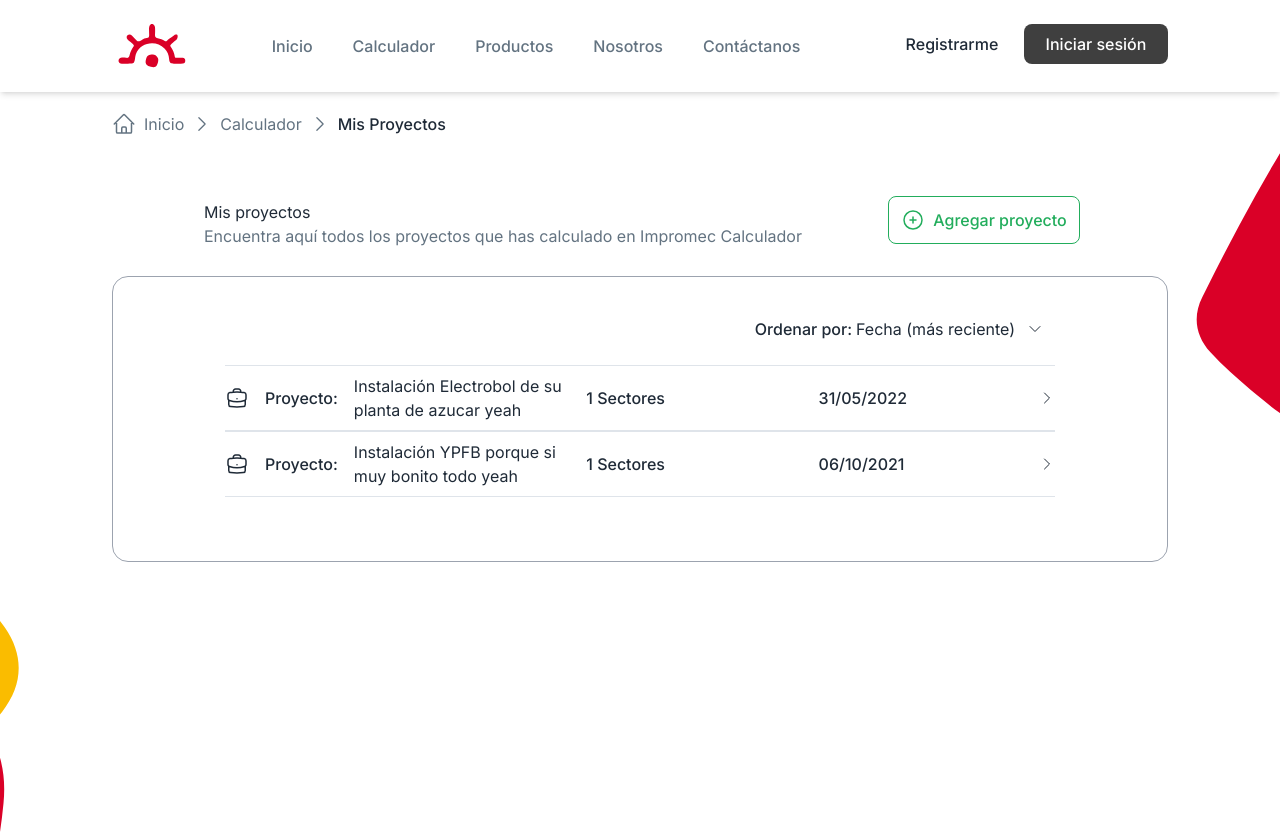
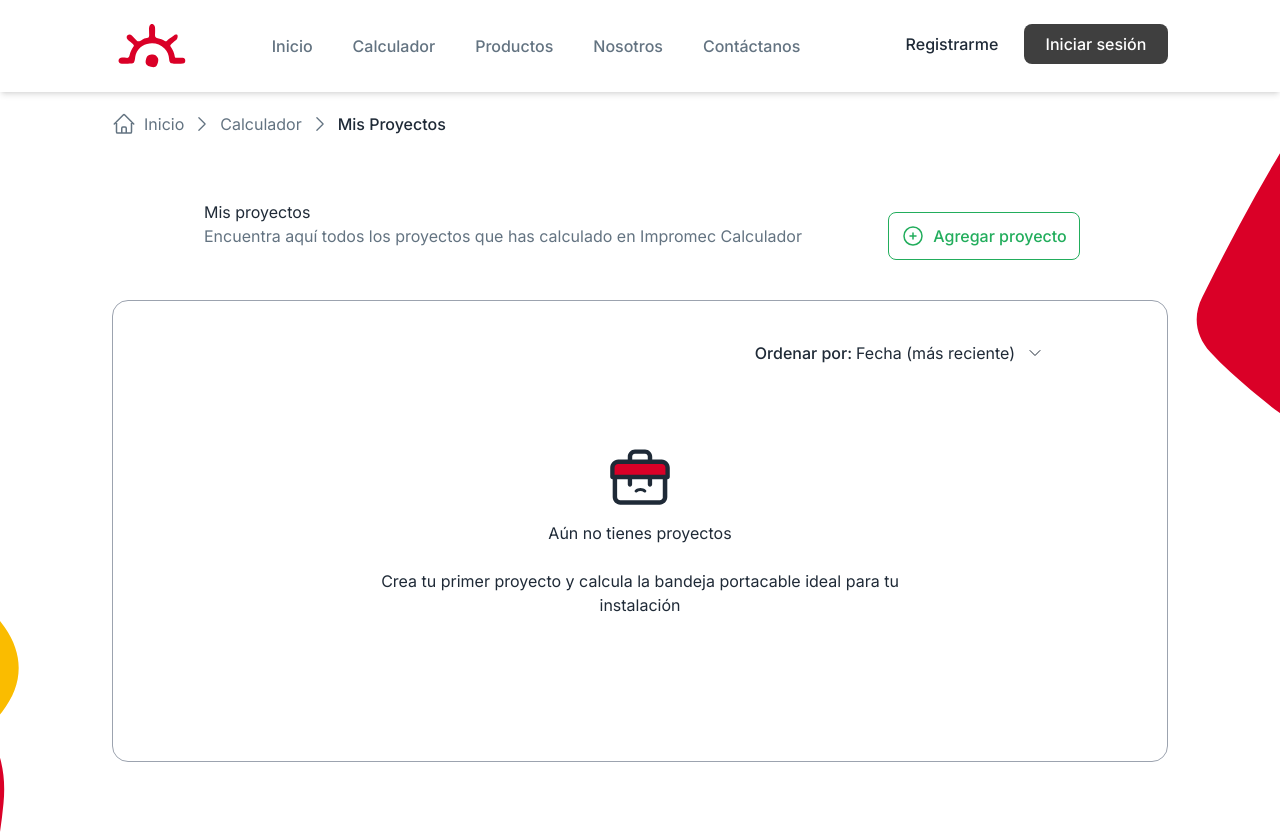
Before and after one commit to marcopdonoso/impromec-calculador, a Next.js app: page /dashboard/calculator/projects-list in a window 1280 px wide. Shown: the top 834 px of the page. Built offline with nearby package versions, Linux system fonts and the light colour scheme.

Commit message:
calculador: refactoring y agrega componente de NoProjectsYet responsive

```diff
--- /dev/null
+++ b/src/app/(app)/dashboard/calculator/projects-list/components/DateSortingListbox.tsx
@@ -0,0 +1,35 @@
+import MyListbox from '@/components/MyListbox'
+import { Option } from '@/models/listbox.model'
+
+interface DateSortingListboxProps {
+  setIsSortedByRecent: (isSortedByRecent: boolean) => void
+}
+
+export default function DateSortingListbox({
+  setIsSortedByRecent,
+}: DateSortingListboxProps) {
+  const options: Option[] = [
+    {
+      text: 'Fecha (más reciente)',
+      value: 'recent',
+    },
+    {
+      text: 'Fecha (más antiguo)',
+      value: 'ancient',
+    },
+  ]
+
+  const handleSortChange = (option: Option) => {
+    setIsSortedByRecent(option.value === 'recent')
+  }
+
+  return (
+    <MyListbox
+      label="Ordenar por:"
+      variant="sorting"
+      options={options}
+      className="mb-6 w-full justify-end"
+      onChange={handleSortChange}
+    />
+  )
+}
--- /dev/null
+++ b/src/app/(app)/dashboard/calculator/projects-list/components/NoProjectsYet.tsx
@@ -0,0 +1,22 @@
+import Image from 'next/image'
+
+export default function NoProjectsYet() {
+  return (
+    <div className="my-20 flex flex-col items-center justify-center">
+      <Image
+        src={'/svg/icon_no-projects.svg'}
+        alt="no projects icon"
+        width={100}
+        height={100}
+        className="mb-3 h-16 w-auto"
+      />
+      <h4 className="body_large_semibold mb-6 text-center lg:heading_h4">
+        Aún no tienes proyectos
+      </h4>
+      <p className="body_small_regular text-center lg:body_large_regular lg:max-w-xl">
+        Crea tu primer proyecto y calcula la bandeja portacable ideal para tu
+        instalación
+      </p>
+    </div>
+  )
+}
--- /dev/null
+++ b/src/app/(app)/dashboard/calculator/projects-list/components/ProjectsNavigableTable.tsx
@@ -0,0 +1,129 @@
+import NavigableItemsTable from '@/components/NavigableItemsTable'
+import { cables } from '@/constants/cables.constants'
+import { Project } from '@/models/project.model'
+import NoProjectsYet from './NoProjectsYet'
+
+interface ProjectsNavigableTableProps {
+  isSortedByRecent: boolean
+}
+export default function ProjectsNavigableTable({
+  isSortedByRecent,
+}: ProjectsNavigableTableProps) {
+  // TODO: delete mock data
+  const projects: Project[] = [
+    {
+      id: '1-1-1-1-1',
+      projectName: 'Instalación Electrobol de su planta de azucar yeah',
+      company: 'Electrobol S.A',
+      projectLocation: 'La Paz',
+      sectors: [
+        {
+          name: 'Sala de servidores',
+          trayTypeSelection: 'escalerilla',
+          reservePercentage: 40,
+          installationLayerSelection: 'singleLayer',
+          cablesInTray: [
+            { cable: cables[0], quantity: 20, arrangement: 'clover' },
+          ],
+          results: {
+            moreConvenientOption: {
+              trayType: 'escalerilla',
+              thicknessInMM: 2,
+              widthInMM: 100,
+              heightInMM: 60,
+              usefulAreaInMM2: 5400,
+              loadResistanceInKgM: 150,
+            },
+            otherRecommendedOptions: [
+              {
+                trayType: 'escalerilla',
+                thicknessInMM: 2,
+                widthInMM: 100,
+                heightInMM: 100,
+                usefulAreaInMM2: 5400,
+                loadResistanceInKgM: 160,
+              },
+            ],
+          },
+        },
+      ],
+      createdAt: '2022/05/31',
+    },
+    {
+      id: '2-2-2-2-2',
+      projectName: 'Instalación YPFB porque si muy bonito todo yeah',
+      company: 'YPFB',
+      projectLocation: 'Cochabamba',
+      sectors: [
+        {
+          name: 'Sala de máquinas',
+          trayTypeSelection: 'canal',
+          reservePercentage: 40,
+          installationLayerSelection: 'singleLayer',
+          cablesInTray: [
+            { cable: cables[0], quantity: 20, arrangement: 'clover' },
+          ],
+          results: {
+            moreConvenientOption: {
+              trayType: 'escalerilla',
+              thicknessInMM: 2,
+              widthInMM: 100,
+              heightInMM: 60,
+              usefulAreaInMM2: 5400,
+              loadResistanceInKgM: 150,
+            },
+            otherRecommendedOptions: [
+              {
+                trayType: 'escalerilla',
+                thicknessInMM: 2,
+                widthInMM: 100,
+                heightInMM: 100,
+                usefulAreaInMM2: 5400,
+                loadResistanceInKgM: 160,
+              },
+            ],
+          },
+        },
+      ],
+      createdAt: '2021/10/6',
+    },
+  ]
+
+  const noProjects: Project[] = []
+
+  interface dataRow {
+    projectName: string
+    sectorsNumber?: string | null
+    createdAt: string
+  }
+
+  const dataRows: dataRow[] = noProjects.map((project) => {
+    return {
+      projectName: project.projectName,
+      sectorsNumber: `${project.sectors?.length ?? 0} Sectores`,
+      createdAt: project.createdAt,
+    }
+  })
+
+  const dataRowsSortedByDate: dataRow[] = dataRows.sort((a, b) => {
+    if (isSortedByRecent) {
+      return new Date(b.createdAt).getTime() - new Date(a.createdAt).getTime()
+    } else {
+      return new Date(a.createdAt).getTime() - new Date(b.createdAt).getTime()
+    }
+  })
+
+  const handleNavigate = (dataRowIndex: number) => {
+    const projectId = projects[dataRowIndex].id
+    console.log(projectId)
+  }
+  return dataRowsSortedByDate.length !== 0 ? (
+    <NavigableItemsTable
+      dataRows={dataRowsSortedByDate}
+      title="Proyecto"
+      handleNavigate={handleNavigate}
+    />
+  ) : (
+    <NoProjectsYet />
+  )
+}
--- a/src/app/(app)/dashboard/calculator/projects-list/page.tsx
+++ b/src/app/(app)/dashboard/calculator/projects-list/page.tsx
@@ -1,143 +1,19 @@
 'use client'
 import Button from '@/components/Button'
-import MyListbox from '@/components/MyListbox'
-import NavigableItemsTable from '@/components/NavigableItemsTable'
-import { cables } from '@/constants/cables.constants'
 import { appLinks } from '@/constants/links.constants'
-import { Option } from '@/models/listbox.model'
-import { Project } from '@/models/project.model'
 import { PlusCircleIcon } from '@heroicons/react/24/outline'
 import Link from 'next/link'
 import { useState } from 'react'
+import DateSortingListbox from './components/DateSortingListbox'
+import ProjectsNavigableTable from './components/ProjectsNavigableTable'
 
 export default function ProjectsListPage() {
   const [isSortedByRecent, setIsSortedByRecent] = useState(true)
-  const options: Option[] = [
-    {
-      text: 'Fecha (más reciente)',
-      value: 'recent',
-    },
-    {
-      text: 'Fecha (más antiguo)',
-      value: 'ancient',
-    },
-  ]
-
-  // TODO: delete mock data
-  const projects: Project[] = [
-    {
-      id: '1-1-1-1-1',
-      projectName: 'Instalación Electrobol de su planta de azucar yeah',
-      company: 'Electrobol S.A',
-      projectLocation: 'La Paz',
-      sectors: [
-        {
-          name: 'Sala de servidores',
-          trayTypeSelection: 'escalerilla',
-          reservePercentage: 40,
-          installationLayerSelection: 'singleLayer',
-          cablesInTray: [
-            { cable: cables[0], quantity: 20, arrangement: 'clover' },
-          ],
-          results: {
-            moreConvenientOption: {
-              trayType: 'escalerilla',
-              thicknessInMM: 2,
-              widthInMM: 100,
-              heightInMM: 60,
-              usefulAreaInMM2: 5400,
-              loadResistanceInKgM: 150,
-            },
-            otherRecommendedOptions: [
-              {
-                trayType: 'escalerilla',
-                thicknessInMM: 2,
-                widthInMM: 100,
-                heightInMM: 100,
-                usefulAreaInMM2: 5400,
-                loadResistanceInKgM: 160,
-              },
-            ],
-          },
-        },
-      ],
-      createdAt: '2022/05/31',
-    },
-    {
-      id: '2-2-2-2-2',
-      projectName: 'Instalación YPFB porque si muy bonito todo yeah',
-      company: 'YPFB',
-      projectLocation: 'Cochabamba',
-      sectors: [
-        {
-          name: 'Sala de máquinas',
-          trayTypeSelection: 'canal',
-          reservePercentage: 40,
-          installationLayerSelection: 'singleLayer',
-          cablesInTray: [
-            { cable: cables[0], quantity: 20, arrangement: 'clover' },
-          ],
-          results: {
-            moreConvenientOption: {
-              trayType: 'escalerilla',
-              thicknessInMM: 2,
-              widthInMM: 100,
-              heightInMM: 60,
-              usefulAreaInMM2: 5400,
-              loadResistanceInKgM: 150,
-            },
-            otherRecommendedOptions: [
-              {
-                trayType: 'escalerilla',
-                thicknessInMM: 2,
-                widthInMM: 100,
-                heightInMM: 100,
-                usefulAreaInMM2: 5400,
-                loadResistanceInKgM: 160,
-              },
-            ],
-          },
-        },
-      ],
-      createdAt: '2021/10/6',
-    },
-  ]
-
-  interface dataRow {
-    projectName: string
-    sectorsNumber?: string | null
-    createdAt: string
-  }
-
-  const dataRows: dataRow[] = projects.map((project) => {
-    return {
-      projectName: project.projectName,
-      sectorsNumber: `${project.sectors?.length ?? 0} Sectores`,
-      createdAt: project.createdAt,
-    }
-  })
-
-  const dataRowsSortedByDate: dataRow[] = dataRows.sort((a, b) => {
-    if (isSortedByRecent) {
-      return new Date(b.createdAt).getTime() - new Date(a.createdAt).getTime()
-    } else {
-      return new Date(a.createdAt).getTime() - new Date(b.createdAt).getTime()
-    }
-  })
-
-  const handleNavigate = (dataRowIndex: number) => {
-    const projectId = projects[dataRowIndex].id
-    console.log(projectId)
-  }
-
-  const handleSortChange = (option: Option) => {
-    setIsSortedByRecent(option.value === 'recent')
-  }
 
   return (
     <section className="flex min-h-screen w-full flex-col items-center px-2 pb-20 pt-8 lg:px-28">
-      <div className="flex w-full flex-col lg:max-w-4xl lg:flex-row lg:items-end">
-        <div className="mb-4 w-full rounded-lg bg-gray-white p-3">
+      <div className="mb-8 flex w-full flex-col lg:mb-10 lg:max-w-4xl lg:flex-row lg:items-end">
+        <div className="mb-4 w-full rounded-lg bg-gray-white p-3 lg:mb-0">
           <h6 className="hidden lg:heading_h6 lg:block">Mis proyectos</h6>
           <p className="body_small_regular text-center lg:body_medium_regular lg:text-start lg:text-gray-text_inactive">
             Encuentra aquí todos los proyectos que has calculado en{' '}
@@ -146,7 +22,7 @@ export default function ProjectsListPage() {
         </div>
         <Link
           href={appLinks.calculatorNewProject.path}
-          className="mb-8 w-full min-w-52 px-2 lg:flex-1"
+          className="w-full min-w-52 px-2 lg:flex-1"
         >
           <Button variant="add" icon={<PlusCircleIcon />}>
             Agregar proyecto
@@ -155,18 +31,8 @@ export default function ProjectsListPage() {
       </div>
 
       <div className="w-full rounded-2xl border border-gray-placeholder bg-gray-white px-5 pb-11 pt-6 lg:px-28 lg:pb-16 lg:pt-10">
-        <MyListbox
-          label="Ordenar por:"
-          variant="sorting"
-          options={options}
-          className="mb-6 w-full justify-end"
-          onChange={handleSortChange}
-        />
-        <NavigableItemsTable
-          dataRows={dataRowsSortedByDate}
-          title="Proyecto"
-          handleNavigate={handleNavigate}
-        />
+        <DateSortingListbox setIsSortedByRecent={setIsSortedByRecent} />
+        <ProjectsNavigableTable isSortedByRecent={isSortedByRecent} />
       </div>
     </section>
   )
```
Also changed, not shown: public/svg/Icon_no-projects.svg (added).
